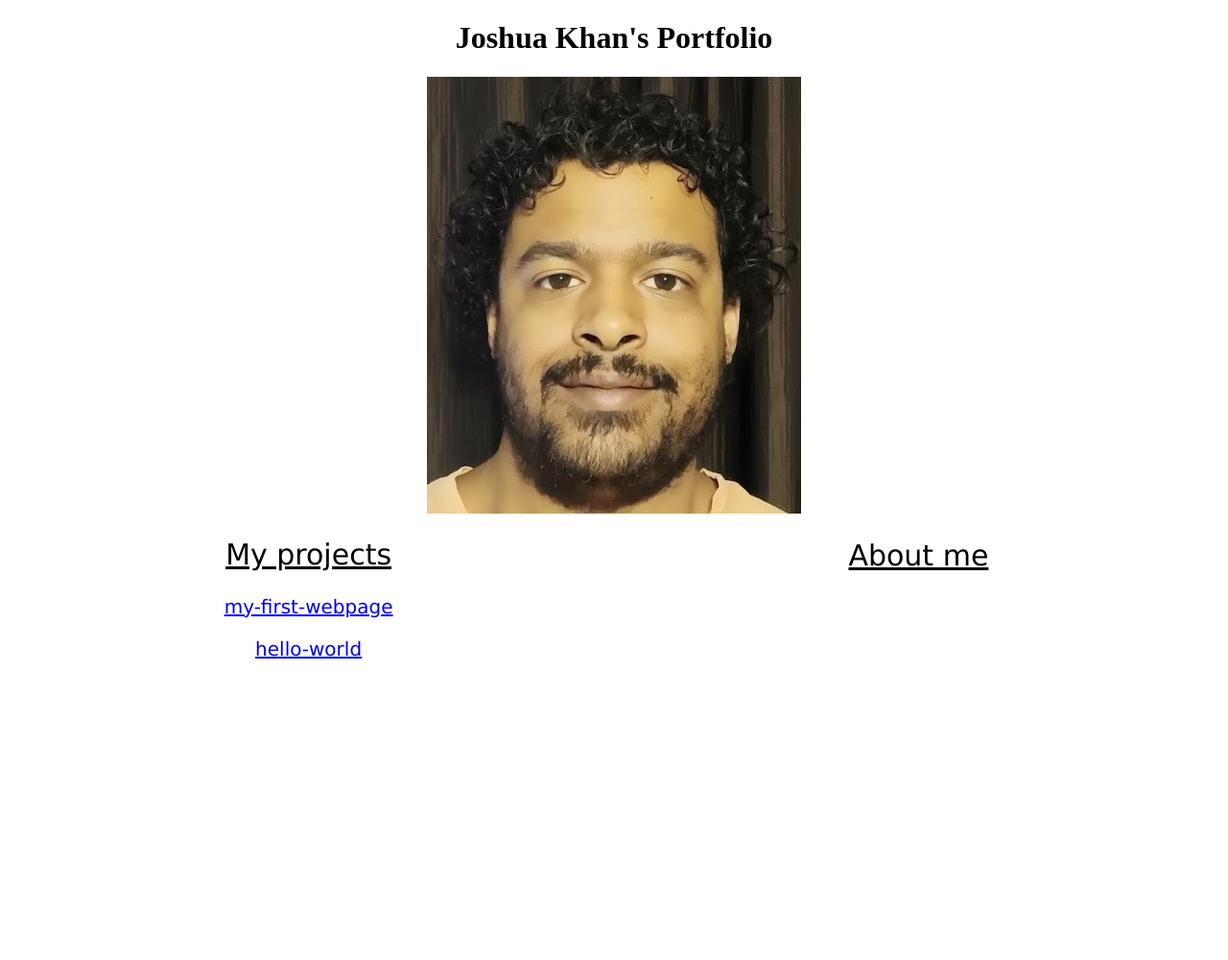
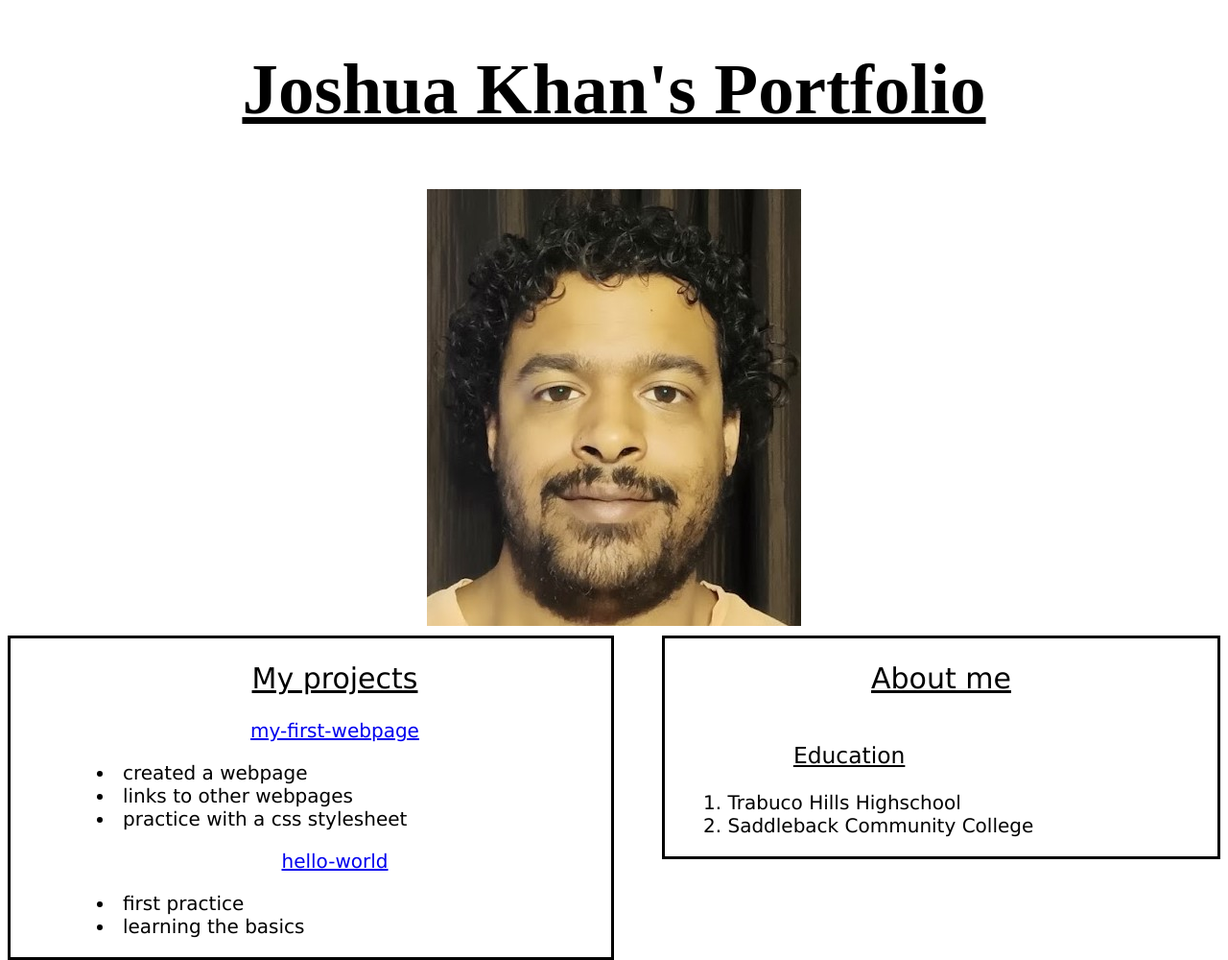
Before and after one commit to Khanjo/Portfolio, a plain HTML site: page index.html in a window 1280 px wide. Shown: the whole page at 96% size. Before the commit the page ends 800 px from the top, so only its background shows below. Drawn offline with Linux system fonts and the light colour scheme.

Commit message:
update stylesheet to add borders and format boxes as well as adding project descriptions

```diff
--- a/css/styles.css
+++ b/css/styles.css
@@ -1,11 +1,14 @@
 h1 {
+    font-size: 75px;
     text-align: center;
+    text-decoration: underline;
 }
 
 img {
     display: block;
     margin-left: auto;
     margin-right: auto;
+    padding: 10px;
 }
 
 h2 {
@@ -13,9 +16,26 @@ h2 {
     text-decoration: underline;
 }
 
+h3 {
+    font-weight: normal;
+    text-decoration: underline;
+}
+
+ul {
+    text-align: left;
+    list-style-position: inside;
+}
+
+ol {
+    text-align: left;
+    list-style-position: inside;
+}
+
 .projects {
-    width: 49vw;
+    width: 45vw;
     margin: auto;
+    padding-left: 50px;
+    border: 3px solid black;
     font-family: 'Lucida Sans', 'Lucida Sans Regular', 'Lucida Grande', 'Lucida Sans Unicode', Geneva, Verdana, sans-serif;
     font-size: 20px;
     float: left;
@@ -23,13 +43,16 @@ h2 {
 }
 
 #about {
-    width: 49vw;
+    width: 45vw;
     margin: auto;
-    padding: 1px;
-    border-width: 5px;
-    border-color: black;
+    border: 3px solid black;
     font-family: 'Lucida Sans', 'Lucida Sans Regular', 'Lucida Grande', 'Lucida Sans Unicode', Geneva, Verdana, sans-serif;
     font-size: 20px;
     float: right;
     text-align: center;
 }
+
+#edu {
+    width: auto;
+    float: left;
+}
--- a/index.html
+++ b/index.html
@@ -19,11 +19,33 @@
 
         <p><a href="https://khanjo.github.io/my-first-webpage/">my-first-webpage</a></p>
 
+        <ul>
+            <li>created a webpage</li>
+            <li>links to other webpages</li>
+            <li>practice with a css stylesheet</li>
+        </ul>
+
         <p><a href="https://khanjo.github.io/hello-world/">hello-world</a></p>
+
+        <ul>
+            <li>first practice</li>
+            <li>learning the basics</li>
+        </ul>
+
     </div>
 
     <div id="about">
         <h2>About me</h2>
+
+        <div id="edu">
+            <h3>Education</h3>
+            <ol>
+                <li>Trabuco Hills Highschool</li>
+                <li>Saddleback Community College</li>
+            </ol>
+        </div>
+
+        <p></p>
     </div>
 </body>
 
```
